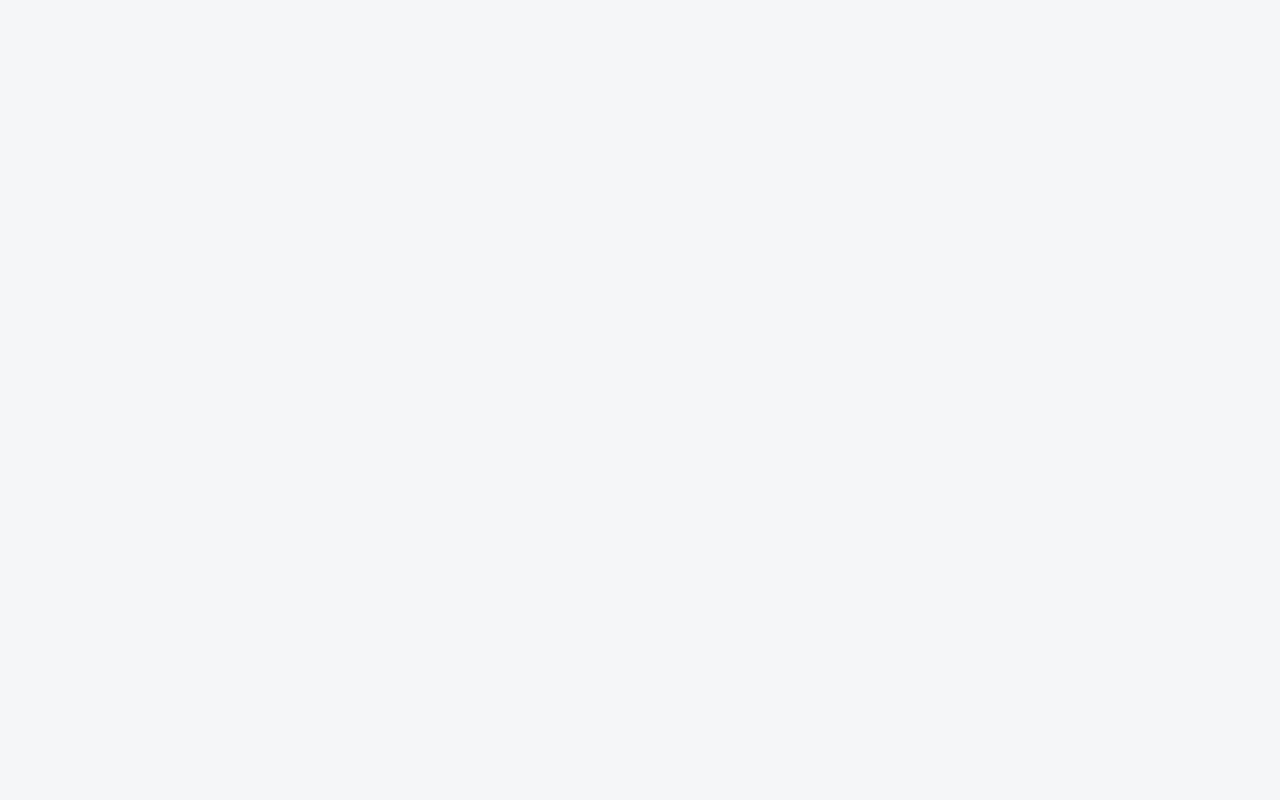
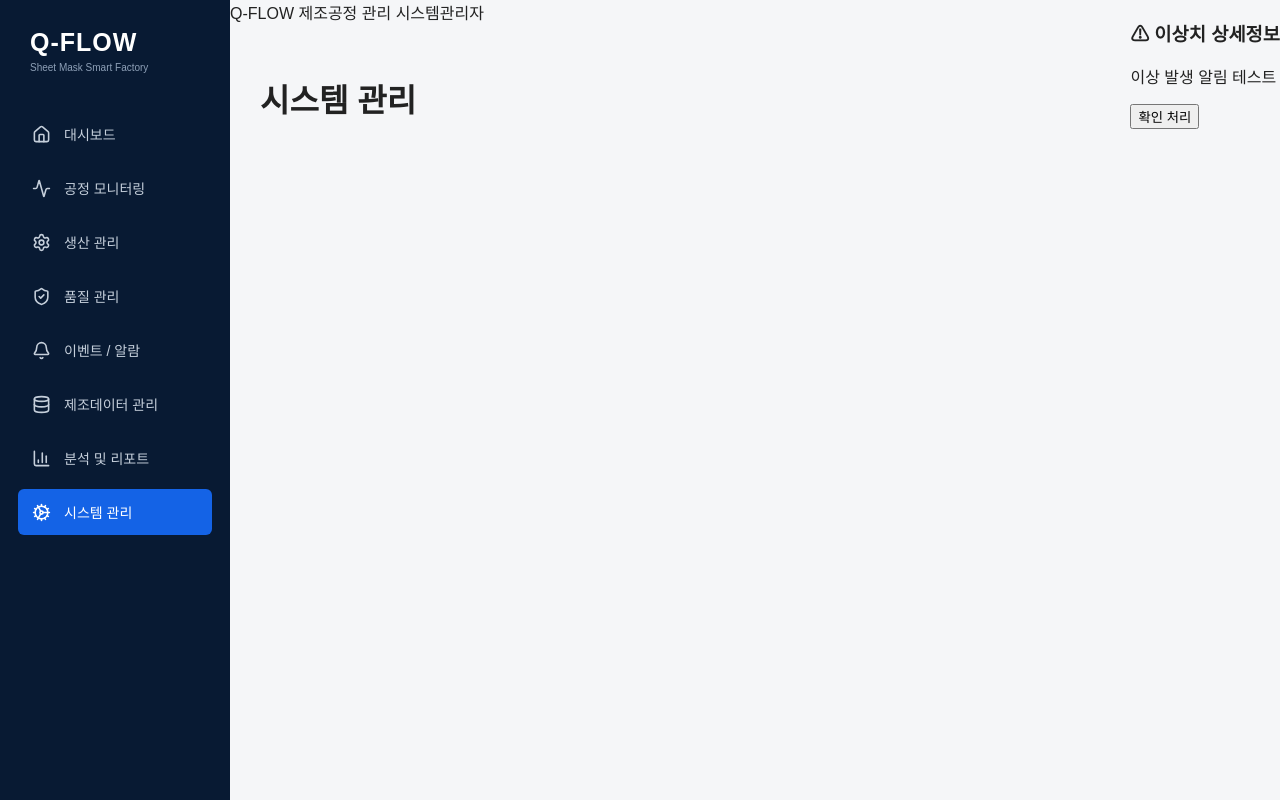
Before and after one commit to yoohyun0830-ship-it/Q_FLOW, a React (Vite) app: page /system in a window 1280 px wide. Before the commit this address had no page. Built offline with nearby package versions, Linux system fonts and the light colour scheme.

Commit message:
사이드바 메뉴 및 페이지 라우팅 추가

```diff
--- a/package.json
+++ b/package.json
@@ -10,6 +10,7 @@
     "preview": "vite preview"
   },
   "dependencies": {
+    "lucide-react": "^1.48.0",
     "react": "^19.2.8",
     "react-dom": "^19.2.8",
     "react-router-dom": "^7.18.4"
--- a/src/App.jsx
+++ b/src/App.jsx
@@ -12,13 +12,15 @@ import Quality from "./pages/Quality";
 import Anomaly from "./pages/Anomaly";
 import DataManagement from "./pages/DataManagement";
 
+// 추가
+import Report from "./pages/Report";
+import System from "./pages/System";
+
 function App() {
 
     return (
         <BrowserRouter>
-
             <Routes>
-
                 {/* 로그인 화면 */}
                 <Route path="/" element={<Login />} />
 
@@ -27,38 +29,40 @@ function App() {
 
                     <Route
                         path="/dashboard"
-                        element={<Dashboard />}
-                    />
+                        element={<Dashboard />}/>
 
                     <Route
                         path="/production"
-                        element={<Production />}
-                    />
+                        element={<Production />}/>
 
                     <Route
                         path="/process"
-                        element={<Process />}
-                    />
+                        element={<Process />}/>
 
                     <Route
                         path="/quality"
-                        element={<Quality />}
-                    />
+                        element={<Quality />}/>
 
                     <Route
                         path="/anomaly"
-                        element={<Anomaly />}
-                    />
+                        element={<Anomaly />}/>
 
                     <Route
                         path="/data"
-                        element={<DataManagement />}
-                    />
+                        element={<DataManagement />}/>
+
+                    {/* 분석 및 리포트 */}
+                    <Route
+                        path="/report"
+                        element={<Report />}/>
+
+                    {/* 시스템 관리 */}
+                    <Route
+                        path="/system"
+                        element={<System />}/>
 
                 </Route>
-
             </Routes>
-
         </BrowserRouter>
     );
 }
--- a/src/component/Sidebar.jsx
+++ b/src/component/Sidebar.jsx
@@ -1,23 +1,73 @@
-import { Link } from "react-router-dom";
+import { NavLink } from "react-router-dom";
+import {
+    House,
+    Activity,
+    Settings,
+    ShieldCheck,
+    Bell,
+    Database,
+    BarChart3,
+    Cog
+} from "lucide-react";
+
 import "../css/sidebar.css";
 
-export default function Sidebar(){
+export default function Sidebar() {
 
-    return(
+    return (
         <aside className="sidebar">
 
+            {/* 로고 */}
             <div className="sidebar-logo">
-                Q-FLOW
+                <h1>Q-FLOW</h1>
+                <p>Sheet Mask Smart Factory</p>
             </div>
 
-            <nav>
-                <Link to="/dashboard">대시보드</Link>
-                <Link to="/production">생산관리</Link>
-                <Link to="/process">공정관리</Link>
-                <Link to="/quality">품질관리</Link>
-                <Link to="/anomaly">이상관리</Link>
-                <Link to="/data">제조데이터 관리</Link>
+            {/* 메뉴 */}
+            <nav className="sidebar-menu">
+
+                <NavLink to="/dashboard">
+                    <House className="menu-icon" />
+                    <span>대시보드</span>
+                </NavLink>
+
+                <NavLink to="/process">
+                    <Activity className="menu-icon" />
+                    <span>공정 모니터링</span>
+                </NavLink>
+
+                <NavLink to="/production">
+                    <Settings className="menu-icon" />
+                    <span>생산 관리</span>
+                </NavLink>
+
+                <NavLink to="/quality">
+                    <ShieldCheck className="menu-icon" />
+                    <span>품질 관리</span>
+                </NavLink>
+
+                <NavLink to="/anomaly">
+                    <Bell className="menu-icon" />
+                    <span>이벤트 / 알람</span>
+                </NavLink>
+
+                <NavLink to="/data">
+                    <Database className="menu-icon" />
+                    <span>제조데이터 관리</span>
+                </NavLink>
+
+                <NavLink to="/report">
+                    <BarChart3 className="menu-icon" />
+                    <span>분석 및 리포트</span>
+                </NavLink>
+
+                <NavLink to="/system">
+                    <Cog className="menu-icon" />
+                    <span>시스템 관리</span>
+                </NavLink>
+
             </nav>
+
 
         </aside>
     );
--- a/src/css/sidebar.css
+++ b/src/css/sidebar.css
@@ -1,34 +1,139 @@
 .sidebar {
     width: 230px;
     min-height: 100vh;
-    background-color: #ffffff;
-    border-right: 1px solid #e5e7eb;
-    padding: 25px 18px;
+
+    background-color: #081a33;
+
+    padding: 28px 18px;
+
+    box-sizing: border-box;
     flex-shrink: 0;
+
+    display: flex;
+    flex-direction: column;
 }
 
+
+/* =========================
+   Q-FLOW 로고
+========================= */
+
 .sidebar-logo {
-    font-size: 26px;
-    font-weight: bold;
-    margin-bottom: 35px;
+    margin-bottom: 38px;
+    padding-left: 12px;
 }
 
-.sidebar nav {
+.sidebar-logo h1 {
+    margin: 0;
+
+    color: #ffffff;
+
+    font-size: 25px;
+    font-weight: 700;
+    letter-spacing: 1px;
+}
+
+.sidebar-logo p {
+    margin: 5px 0 0;
+
+    color: #8ea0b7;
+
+    font-size: 10px;
+}
+
+
+/* =========================
+   메뉴
+========================= */
+
+.sidebar-menu {
     display: flex;
     flex-direction: column;
+
     gap: 8px;
 }
 
-.sidebar a {
-    display: block;
-    padding: 12px 15px;
-    border-radius: 8px;
+.sidebar-menu a {
+    display: flex;
+    align-items: center;
 
-    color: #444;
-    font-size: 15px;
+    gap: 13px;
+
+    height: 46px;
+
+    padding: 0 14px;
+
+    box-sizing: border-box;
+
+    border-radius: 6px;
+
+    color: #c5cfdb;
+
+    font-size: 14px;
+    font-weight: 500;
+
     text-decoration: none;
+
+    transition: 0.2s;
 }
 
-.sidebar a:hover {
-    background-color: #f0f2f5;
+
+/* 아이콘 */
+
+.menu-icon {
+    width: 19px;
+    height: 19px;
+
+    flex-shrink: 0;
+
+    stroke-width: 2;
 }
+
+
+/* 마우스 올렸을 때 */
+
+.sidebar-menu a:hover {
+    background-color: #102b4c;
+    color: #ffffff;
+}
+
+
+/* 현재 선택된 메뉴 */
+
+.sidebar-menu a.active {
+    background-color: #1463e6;
+    color: #ffffff;
+}
+
+
+/* =========================
+   사이드바 하단
+========================= */
+
+.sidebar-bottom {
+    margin-top: auto;
+
+    padding: 0 12px 5px;
+
+    color: #ffffff;
+}
+
+.essence-text {
+    margin-bottom: 22px;
+
+    color: #ffffff;
+
+    font-size: 11px;
+    font-weight: 600;
+
+    line-height: 1.5;
+}
+
+.bottom-logo {
+    color: #ffffff;
+
+    font-size: 10px;
+    font-weight: 600;
+
+    letter-spacing: 1px;
+}
--- /dev/null
+++ b/src/pages/Report.jsx
@@ -0,0 +1,7 @@
+export default function Report() {
+    return (
+        <>
+            <h1>분석 및 리포트</h1>
+        </>
+    );
+}
--- /dev/null
+++ b/src/pages/System.jsx
@@ -0,0 +1,7 @@
+export default function System() {
+    return (
+        <>
+            <h1>시스템 관리</h1>
+        </>
+    );
+}
```
Also changed, not shown: 1 other file (tests, documents, lock files or other folders).
